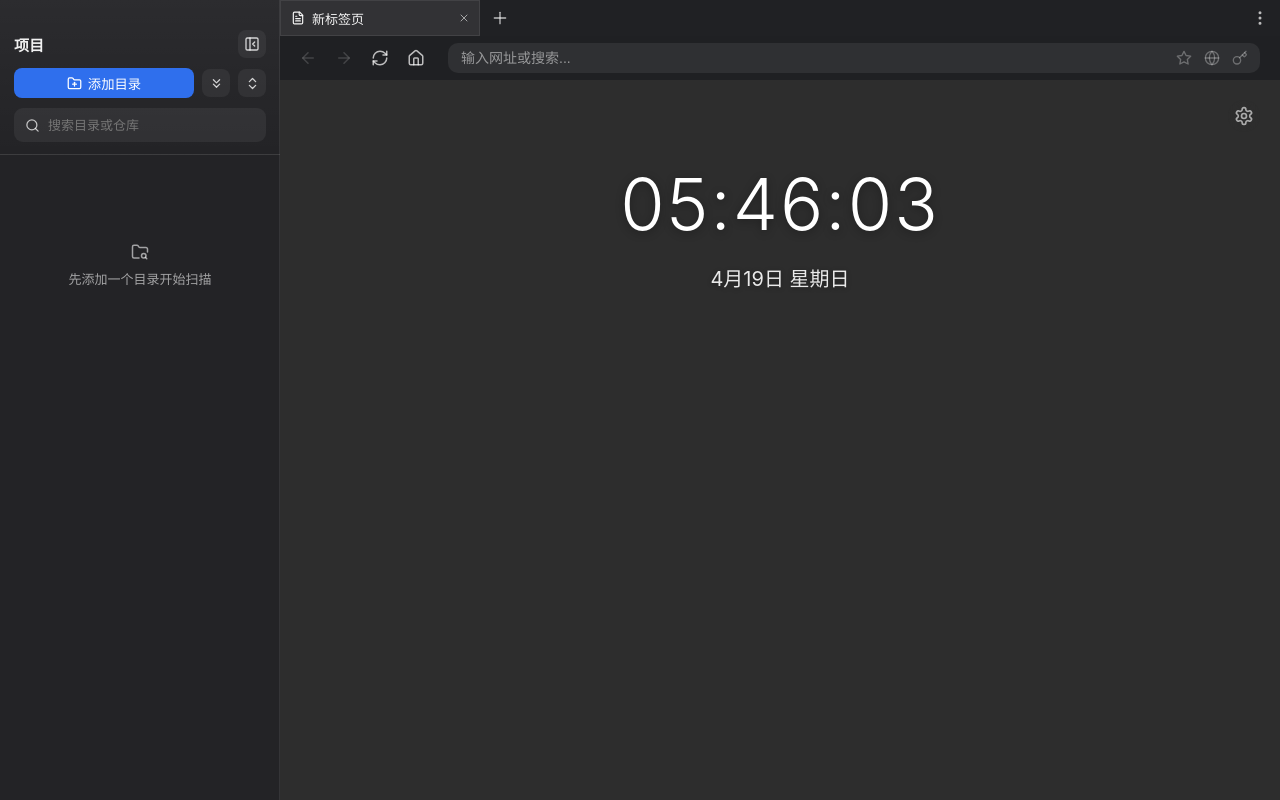
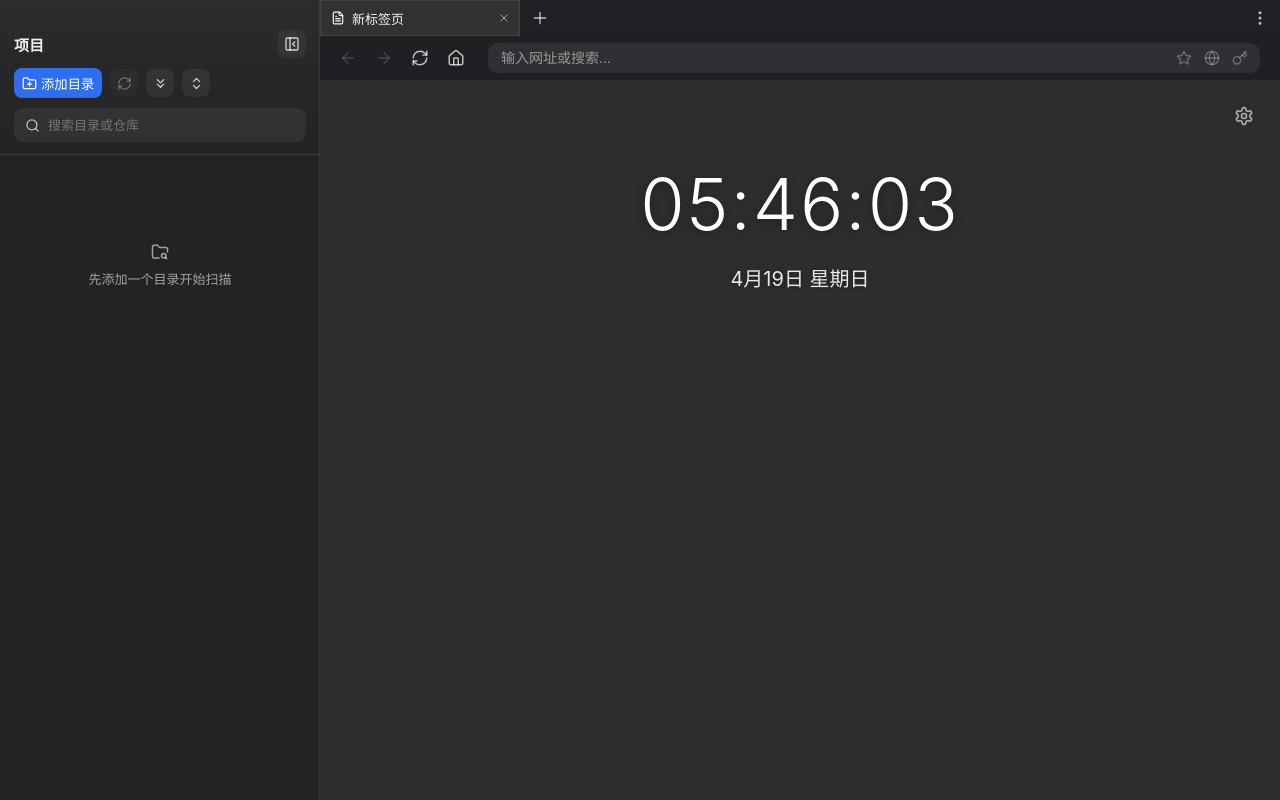
Before and after one commit to TerraRoot3/OpenGit, a Vue app: page / in a window 1280 px wide. Built offline with nearby package versions, Linux system fonts and the light colour scheme.

Commit message:
feat: 刷新

```diff
--- a/src/components/app/AppShell.vue
+++ b/src/components/app/AppShell.vue
@@ -22,10 +22,13 @@
         :collapsed="sidebarCollapsed"
         :selected-root-path="selectedRootPath"
         :selected-entry-path="selectedEntryPath"
+        :can-refresh-current-root="Boolean(currentRefreshRootPath)"
+        :is-current-root-refreshing="isCurrentRootRefreshing"
         @add-root="handleAddRoot"
         @open-group="handleOpenGroup"
         @open-repository="handleOpenRepository"
         @toggle-root="sidebarStore.toggleRootExpanded"
+        @refresh-current-root="handleRefreshCurrentRoot"
         @toggle-collapse="sidebarStore.setSidebarCollapsed(true)"
         @expand-all="() => sidebarStore.expandAllRoots(filteredGroups.map(group => group.key))"
         @collapse-all="sidebarStore.collapseAllRoots"
@@ -76,6 +79,20 @@ let postMountWarmupHandle = null
 const sidebarWidth = computed(() => sidebarStore.sidebarWidth.value)
 const sidebarCollapsed = computed(() => sidebarStore.sidebarCollapsed.value)
 const browserLeadingTabInset = computed(() => (sidebarCollapsed.value ? Math.max(72 - 52, 0) : 10))
+const currentRefreshRootPath = computed(() => {
+  if (selectedRootPath.value) return selectedRootPath.value
+  if (selectedEntryPath.value) {
+    const owningRoot = sidebarStore.findOwningRoot(selectedEntryPath.value)
+    if (owningRoot?.path) return owningRoot.path
+  }
+  return sidebarStore.scanRoots.value[0]?.path || ''
+})
+const isCurrentRootRefreshing = computed(() => {
+  const rootPath = currentRefreshRootPath.value
+  if (!rootPath) return false
+  const target = sidebarStore.scanRoots.value.find((item) => item.path === rootPath)
+  return Boolean(target?.isScanning)
+})
 
 const normalizeFavoritePaths = (value) => {
   if (!Array.isArray(value)) return []
@@ -545,6 +562,13 @@ const handleAddRoot = async () => {
   }
 }
 
+const handleRefreshCurrentRoot = async () => {
+  const rootPath = currentRefreshRootPath.value
+  if (!rootPath || isCurrentRootRefreshing.value) return
+  await refreshRoot(rootPath)
+  await warmRepositoryStatusCache()
+}
+
 const handleToggleProjectFavorite = async (payload = {}) => {
   const path = String(payload?.path || '').trim()
   if (!path) return
--- a/src/components/project-sidebar/ProjectSidebar.vue
+++ b/src/components/project-sidebar/ProjectSidebar.vue
@@ -11,6 +11,15 @@
         <button class="action-btn primary" type="button" @click="$emit('add-root')">
           <FolderPlus :size="15" />
           <span>添加目录</span>
+        </button>
+        <button
+          class="icon-btn"
+          type="button"
+          title="刷新当前目录"
+          :disabled="!canRefreshCurrentRoot || isCurrentRootRefreshing"
+          @click="$emit('refresh-current-root')"
+        >
+          <RefreshCw :size="15" :class="{ spinning: isCurrentRootRefreshing }" />
         </button>
         <button class="icon-btn" type="button" title="全部展开" @click="$emit('expand-all')">
           <ChevronsDown :size="15" />
@@ -140,6 +149,7 @@ import {
   FolderSearch,
   GitBranch,
   PanelLeftClose,
+  RefreshCw,
   Search,
   Star
 } from 'lucide-vue-next'
@@ -165,6 +175,14 @@ const props = defineProps({
     type: String,
     default: ''
   },
+  canRefreshCurrentRoot: {
+    type: Boolean,
+    default: false
+  },
+  isCurrentRootRefreshing: {
+    type: Boolean,
+    default: false
+  },
   selectedEntryPath: {
     type: String,
     default: ''
@@ -180,6 +198,7 @@ defineEmits([
   'open-group',
   'open-repository',
   'toggle-root',
+  'refresh-current-root',
   'toggle-collapse',
   'expand-all',
   'collapse-all',
@@ -409,9 +428,23 @@ const isFavorited = (path) => {
   color: rgba(255, 255, 255, 0.78);
 }
 
+.icon-btn:disabled {
+  opacity: 0.42;
+  cursor: default;
+}
+
 .root-expand-btn:hover,
 .icon-btn:hover {
   background: rgba(255, 255, 255, 0.12);
+}
+
+.spinning {
+  animation: sidebar-spin 1s linear infinite;
+}
+
+@keyframes sidebar-spin {
+  from { transform: rotate(0deg); }
+  to { transform: rotate(360deg); }
 }
 
 .root-expand-btn {
@@ -452,6 +485,9 @@ const isFavorited = (path) => {
 }
 
 .action-btn.primary {
+  flex: 0 0 auto;
+  padding: 0 8px;
+  gap: 4px;
   background: #2f6fed;
 }
 
--- a/src/stores/projectSidebarStore.js
+++ b/src/stores/projectSidebarStore.js
@@ -2,8 +2,8 @@ import { computed, ref, toRaw } from 'vue'
 
 const STORAGE_KEY = 'project-sidebar-state-v1'
 const ELECTRON_STORE_KEY = 'project-sidebar-state-v1'
-const DEFAULT_WIDTH = 280
-const MIN_WIDTH = 220
+const DEFAULT_WIDTH = 320
+const MIN_WIDTH = 250
 const MAX_WIDTH = 520
 
 const scanRoots = ref([])
```
